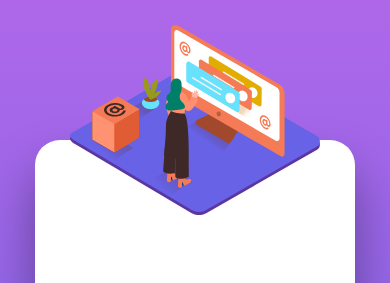
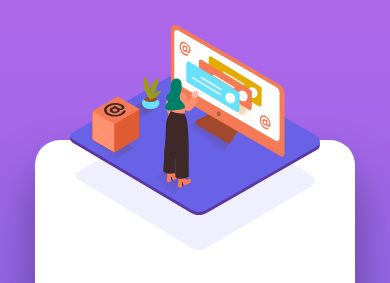
Before and after one commit to mdtra/FAQ-accordion-card, a plain HTML site: page index.html in a window 390 px wide. Shown: the top 283 px of the page. Drawn offline with Linux system fonts and the light colour scheme; the site is published under a folder, as on GitHub Pages, so addresses that start at the root find nothing.

Commit message:
Update style.css

```diff
--- a/style/style.css
+++ b/style/style.css
@@ -47,7 +47,7 @@ body {
 .card-image {
     position: relative;
     flex: 1 1;
-    background-image: url(/images/bg-pattern-desktop.svg);
+    background-image: url('../images/bg-pattern-desktop.svg');
     background-position: -580px -300px;
     background-repeat: no-repeat;
 }
@@ -137,7 +137,7 @@ body {
     }
 
     .card-image {
-        background: url(/images/bg-pattern-mobile.svg);
+        background: url('../images/bg-pattern-mobile.svg');
         background-position:center;
         background-repeat: no-repeat;
         padding-bottom: 100px;
```
